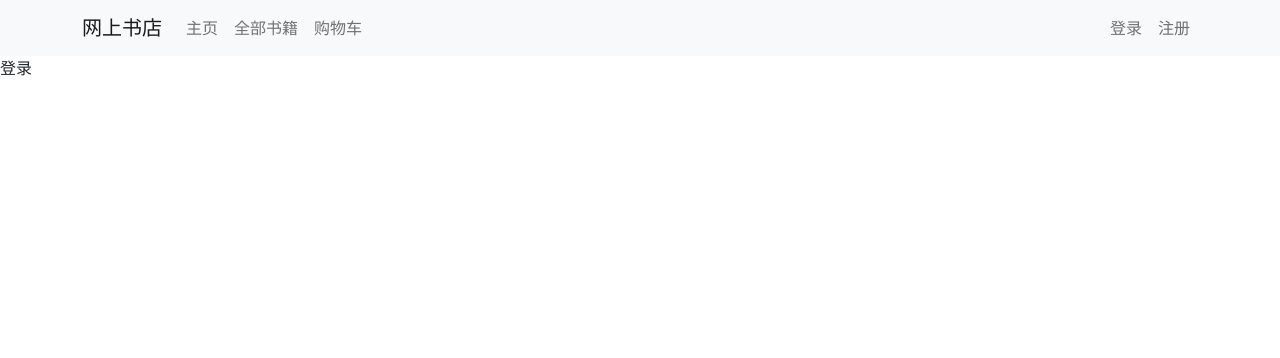
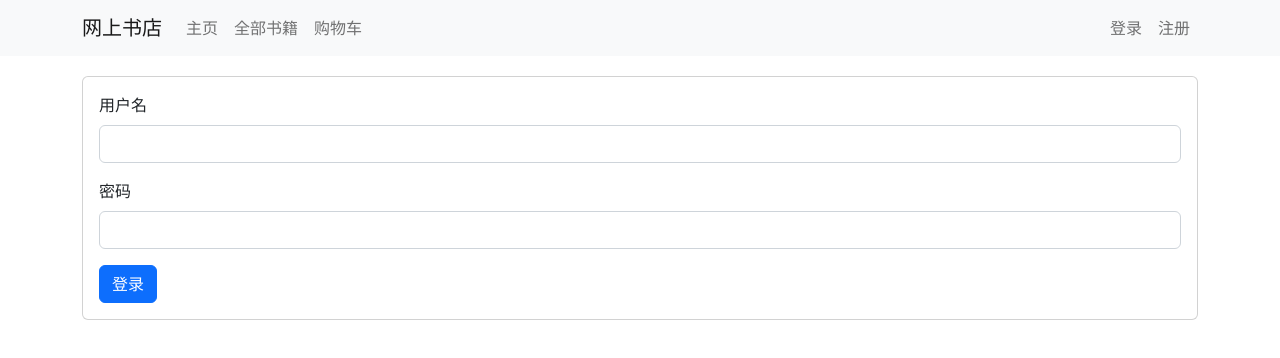
Before and after one commit to uperbilite/j2e-course-proj-web, a Vue app: page /login in a window 1280 px wide. Shown: the top 358 px of the page. Built offline with nearby package versions, Linux system fonts and the light colour scheme.

Commit message:
add login page web frame

```diff
--- a/src/views/LoginView.vue
+++ b/src/views/LoginView.vue
@@ -1,11 +1,26 @@
 <template>
-  登录
+  <BaseCard>
+    <form>
+      <div class="mb-3">
+        <label for="username" class="form-label">用户名</label>
+        <input type="text" class="form-control" id="username" />
+      </div>
+      <div class="mb-3">
+        <label for="password" class="form-label">密码</label>
+        <input type="password" class="form-control" id="password" />
+      </div>
+      <button type="submit" class="btn btn-primary">登录</button>
+    </form>
+  </BaseCard>
 </template>
 
 <script>
+import BaseCard from "../components/BaseCard.vue";
+
 export default {
   name: "LoginView",
   components: {
+    BaseCard,
   },
 };
 </script>
--- a/src/views/ShoppingCartView.vue
+++ b/src/views/ShoppingCartView.vue
@@ -22,7 +22,8 @@ export default {
   },
   setup() {
     const route = useRoute();
-    console.log(route.params.userId);
+    const userId = route.params.userId;
+    console.log(userId);
     const shoppingCartBooks = reactive({
       count: 4,
       books: [
```
